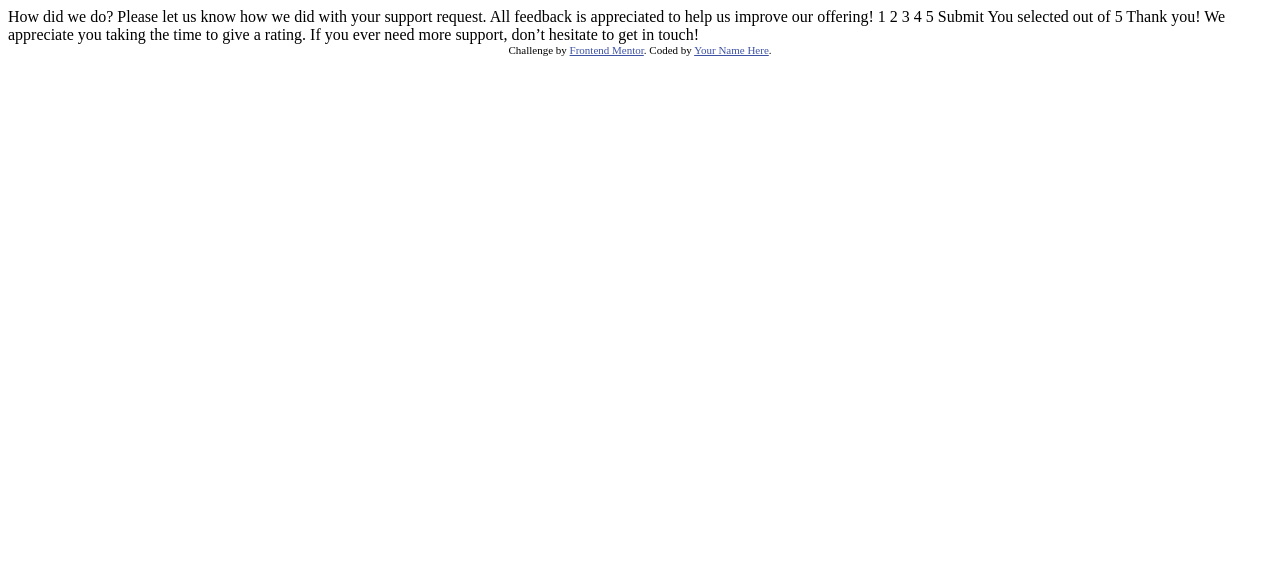
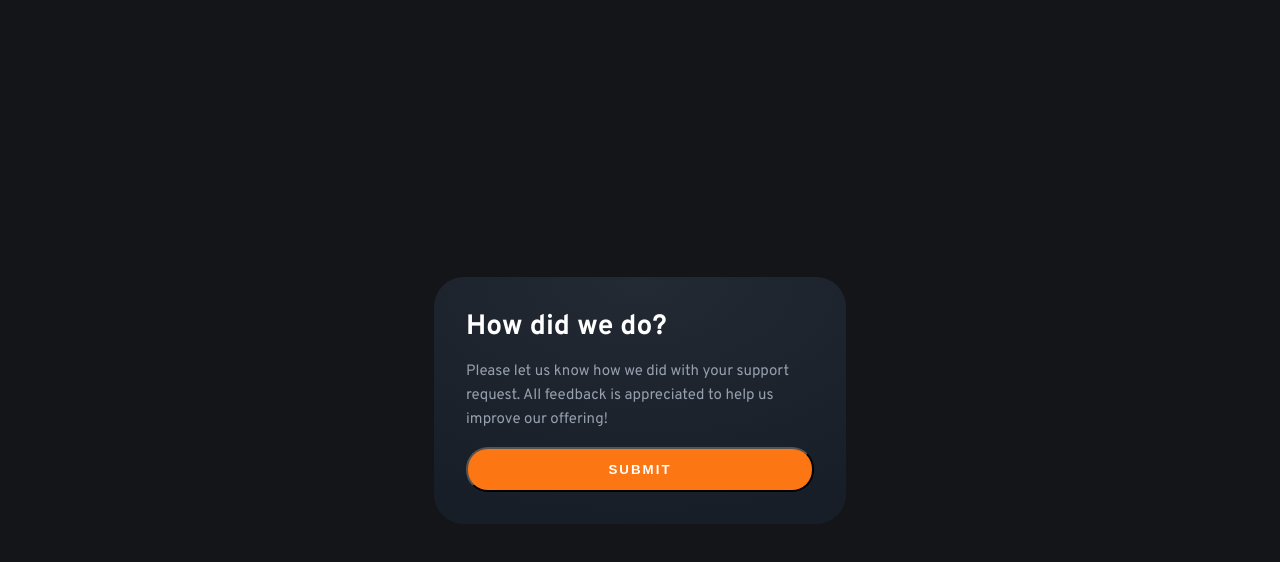
Before and after one commit to devjoppe/Interactive-rating-component, a plain HTML site: page index.html in a window 1280 px wide. Drawn offline with Linux system fonts and the light colour scheme.

Commit message:
first design update

```diff
--- a/index.html
+++ b/index.html
@@ -6,44 +6,62 @@
 
   <link rel="icon" type="image/png" sizes="32x32" href="./images/favicon-32x32.png">
 
-  <title>Frontend Mentor | Interactive rating component</title>
+  <!-- My styles -->
+  <link rel="stylesheet" href="css/style.min.css">
 
-  <!-- Feel free to remove these styles or customise in your own stylesheet 👍 -->
-  <style>
-    .attribution { font-size: 11px; text-align: center; }
-    .attribution a { color: hsl(228, 45%, 44%); }
-  </style>
+  <title>Joakim Ottosson | Interactive rating component</title>
+
 </head>
 <body>
 
+  <div class="container">
+    <div class="component">
+      <header>
+        <h1>How did we do?</h1>
+      </header>
+      <main>
+        <section id="description">
+          <p>
+            Please let us know how we did with your support request. All feedback is appreciated
+            to help us improve our offering!
+          </p>
+        </section>
+        <section id="rating">
+          <button id="submitrating" class="primary">Submit</button>
+        </section>
+      </main>
+    </div>
+  </div>
+
   <!-- Rating state start -->
 
-  How did we do?
+ <!-- How did we do?
 
   Please let us know how we did with your support request. All feedback is appreciated
   to help us improve our offering!
 
   1 2 3 4 5
 
-  Submit
+  Submit -->
 
   <!-- Rating state end -->
 
   <!-- Thank you state start -->
 
-  You selected <!-- Add rating here --> out of 5
+  <!-- You selected  Add rating here  out of 5
 
   Thank you!
 
   We appreciate you taking the time to give a rating. If you ever need more support,
   don’t hesitate to get in touch!
 
-  <!-- Thank you state end -->
+  Thank you state end
 
+  -->
 
-  <div class="attribution">
+  <!-- <div class="attribution">
     Challenge by <a href="https://www.frontendmentor.io?ref=challenge" target="_blank">Frontend Mentor</a>.
     Coded by <a href="#">Your Name Here</a>.
-  </div>
+  </div> -->
 </body>
 </html>
--- /dev/null
+++ b/scss/component.scss
@@ -0,0 +1,9 @@
+.container {
+    max-width: 412px;
+    background: $color-gradient-dark;
+    border-radius: 30px;
+}
+
+.component {
+    margin: 32px;
+}
--- /dev/null
+++ b/scss/config.scss
@@ -0,0 +1,60 @@
+// Fonts
+@import url('https://fonts.googleapis.com/css2?family=Overpass:wght@300;400;600;700&display=swap');
+
+$font-primary: 'Overpass', sans-serif;
+
+// Colors
+$color-gradient-dark: radial-gradient(98.96% 98.96% at 50% 0%, #232A34 0%, #181E27 100%);
+$color-dark-blue: #262E38;
+$color-light-grey: #969FAD;
+$color-medium-grey: #7C8798;
+$color-orange: #FC7614;
+$color-pure-white: #FFF;
+$color-very-dark-blue: #131518;
+
+// Root
+:root {
+    font-family: $font-primary;
+}
+
+// Body
+body {
+    display: flex;
+    justify-content: center;
+    align-items: center;
+    background: $color-very-dark-blue;
+    background-repeat: no-repeat;
+    background-size: cover;
+    margin: 0;
+    padding: 0;
+    height: 100vh;
+}
+
+// Text
+h1 {
+    font-size: 28px;
+    font-weight: 700;
+    color: $color-pure-white;
+    margin: 30px 0 15px 0;
+}
+
+p {
+    font-size: 15px;
+    color: $color-light-grey;
+    line-height: 24px;
+}
+
+// Buttons
+button {
+    border-radius: 22px;
+    color: $color-pure-white;
+    text-transform: uppercase;
+    width: 100%;
+    height: 45px;
+    font-weight: 700;
+    letter-spacing: 2px;
+}
+
+.primary {
+    background: $color-orange;
+}
--- /dev/null
+++ b/scss/style.scss
@@ -0,0 +1,2 @@
+@import "config.scss";
+@import "component.scss";
```
Also changed, not shown: css/style.min.css (added), 1 other file.
